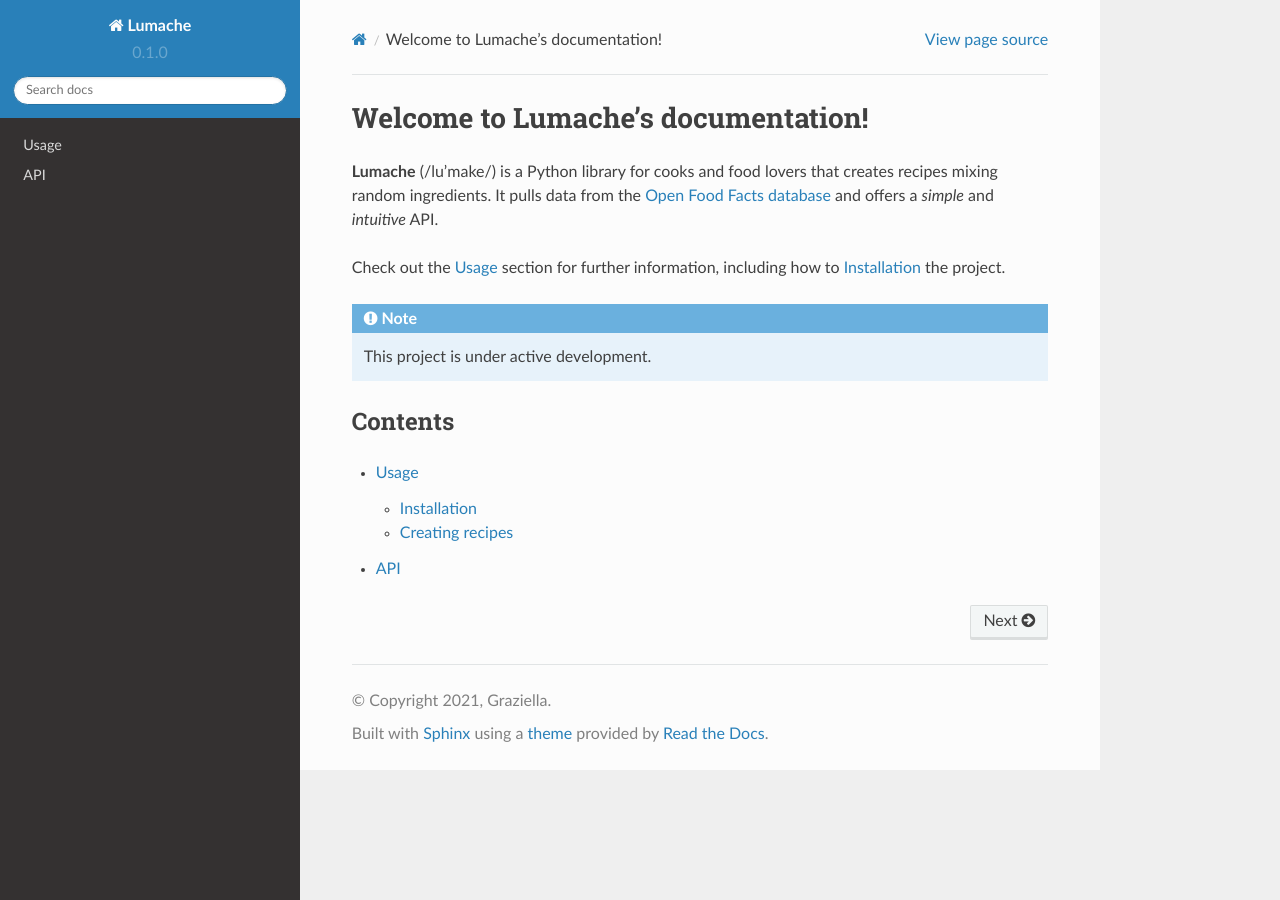
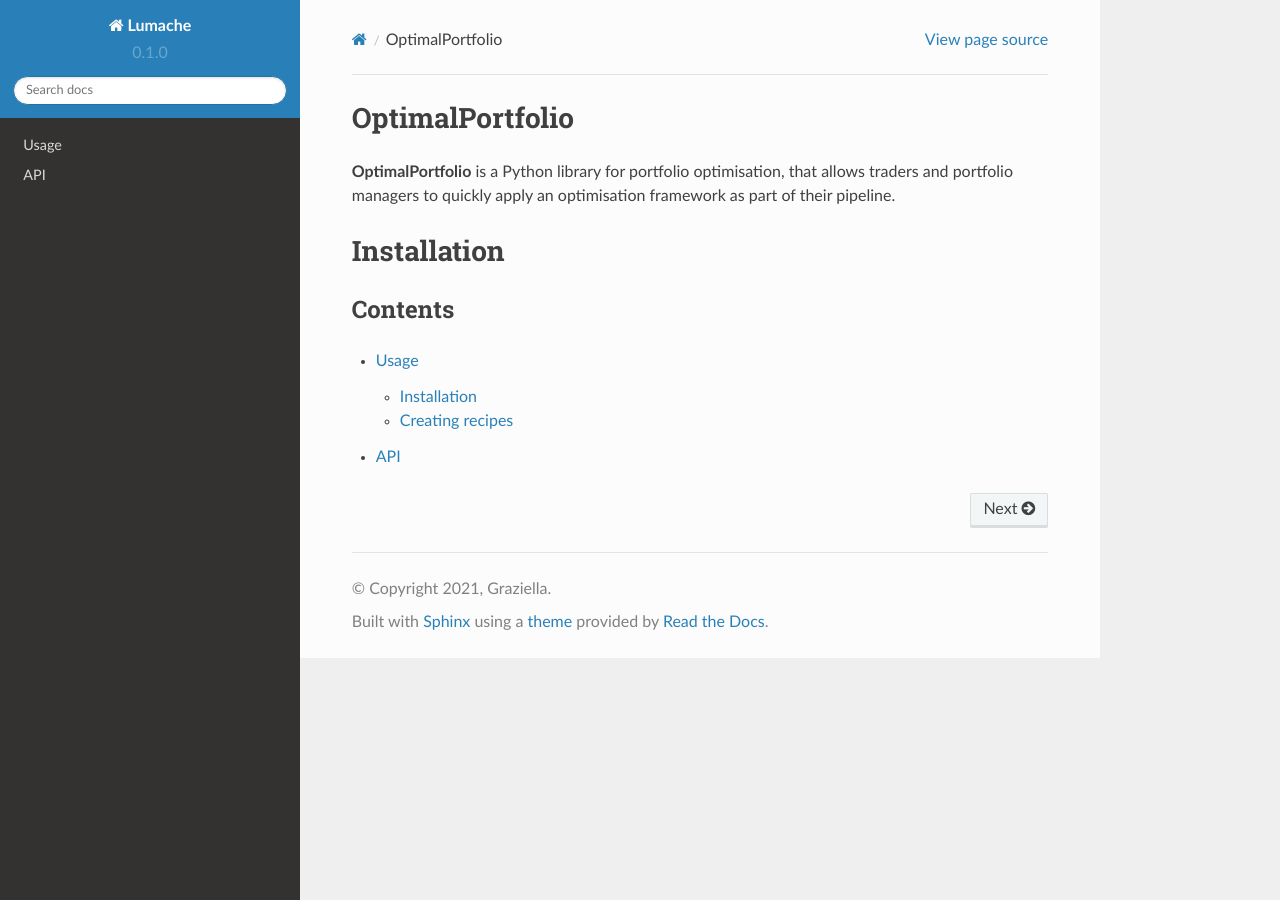
Before and after one commit to VivekPa/OptimalPortfolio, a Sphinx documentation site: the page built from docs/source/index.rst, in a window 1280 px wide. Built offline with Sphinx 7.4.7 and the Read the Docs theme 2.0.0, drawn with Linux system fonts in a browser that asks for light colours.

Commit message:
update docs

```diff
--- a/docs/source/index.rst
+++ b/docs/source/index.rst
@@ -1,17 +1,11 @@
-Welcome to Lumache's documentation!
-===================================
+OptimalPortfolio
+=================
 
-**Lumache** (/lu'make/) is a Python library for cooks and food lovers
-that creates recipes mixing random ingredients.
-It pulls data from the `Open Food Facts database <https://world.openfoodfacts.org/>`_
-and offers a *simple* and *intuitive* API.
+**OptimalPortfolio** is a Python library for portfolio optimisation, that allows traders
+and portfolio managers to quickly apply an optimisation framework as part of their pipeline.
 
-Check out the :doc:`usage` section for further information, including
-how to :ref:`installation` the project.
-
-.. note::
-
-   This project is under active development.
+Installation
+============
 
 Contents
 --------
```
